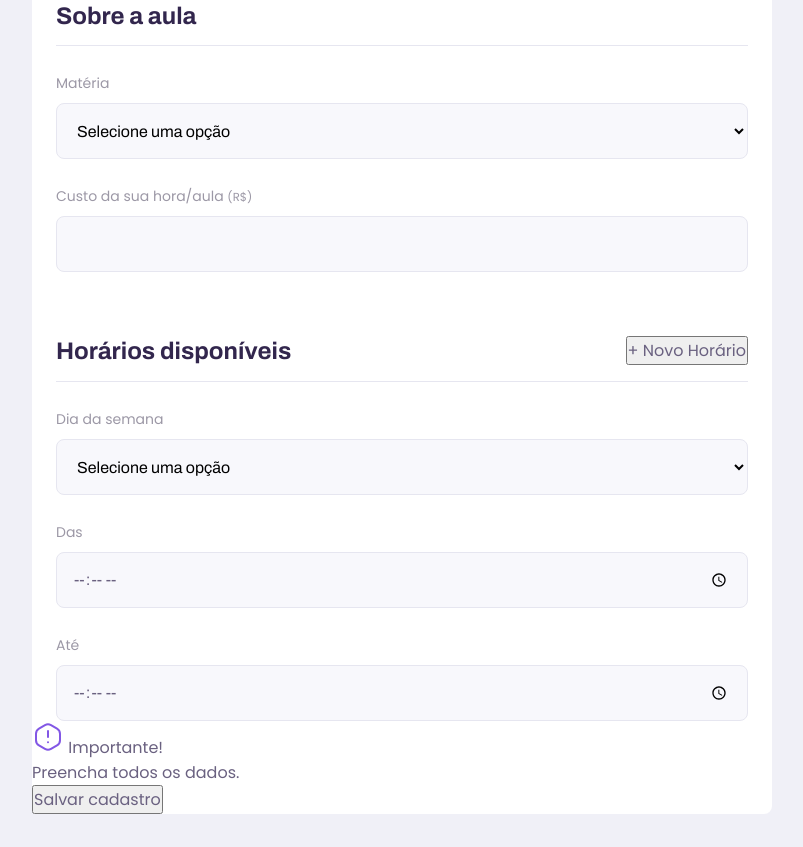
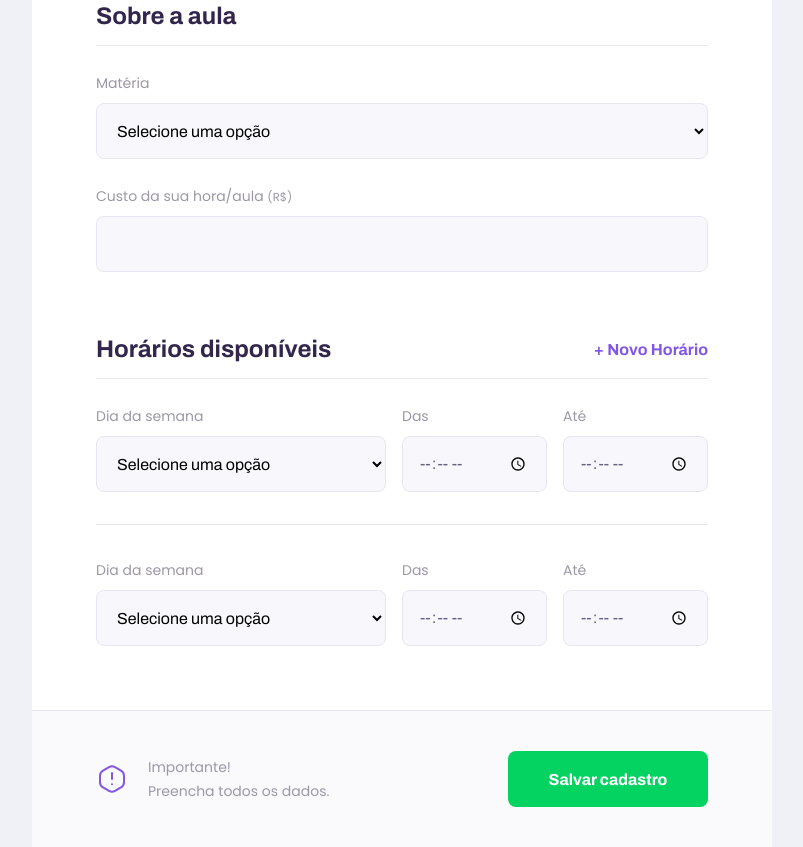
Before and after one commit to andreslawson/NLW, a plain HTML site: page give-classes.html in a window 1280 px wide. Shown: the part 1039-1886 px from the top of the page, without its empty margins (238-1041 px from the left). Before the commit the page ends 1853 px from the top, so only its background shows below. Drawn offline with Linux system fonts and the light colour scheme.

```diff
--- a/give-classes.html
+++ b/give-classes.html
@@ -82,11 +82,37 @@
           </div>
         </fieldset>
 
-        <fieldset>
+        <fieldset id="schedule-items">
           <legend>Horários disponíveis
             <button id="add-time">+ Novo Horário</button>
           </legend>
 
+          <div class="schedule-item">
+
+            <div class="select-block">
+              <label for="weekday"> Dia da semana</label>
+              <select name="weekday[]" required>
+                <option value="">Selecione uma opção</option>
+                <option value="0">Domingo</option>
+                <option value="1">Segunda-feira</option>
+                <option value="2">Terça-feira</option>
+                <option value="3">Quarta-feira</option>
+                <option value="4">Quinta-feira</option>
+                <option value="5">Sexta-feira</option>
+                <option value="6">Sábado</option>
+              </select>
+          </div>
+
+          <div class="input-block">
+            <label for="time_from">Das</label>
+            <input type="time" name="time_from[]" required>
+          </div>
+
+          <div class="input-block">
+            <label for="time_to">Até</label>
+            <input type="time" name="time_to[]" required>
+          </div>
+          </div>
           <div class="schedule-item">
 
             <div class="select-block">
--- a/styles/partials/page-give-classes.css
+++ b/styles/partials/page-give-classes.css
@@ -35,19 +35,123 @@
 	border-bottom: 1px solid var(--color-line-in-white);
 }
 
-#page-give-classes fieldset+fieldset {
+#page-give-classes fieldset legend button {
+	background: none;
+	border: 0;
+
+	color: var(--color-primary);
+
+	font: 700 1.6rem Archivo;
+
+	cursor: pointer;
+
+	transition: 0.2s;
+}
+
+#page-give-classes fieldset legend button:hover {
+	transform: translateY(-5px);
+	color: var(--color-primary-dark);
+}
+
+#page-give-classes fieldset + fieldset {
 	margin-top: 6.4rem;
 }
 
-#page-give-classes .input-block+.input-block,
-#page-give-classes .input-block+.textarea-block,
-#page-give-classes .select-block+.input-block{
+#page-give-classes .input-block + .input-block,
+#page-give-classes .input-block + .textarea-block,
+#page-give-classes .select-block + .input-block {
 	margin-top: 2.4rem;
 }
 
+#page-give-classes main footer {
+	padding: 4rem 2.4rem;
+
+	background: var(--color-box-footer);
+	border-top: 1px solid var(--color-line-in-white);
+	margin-top: 6.4rem;
+}
+
+#page-give-classes main footer p {
+	display: flex;
+	align-items: center;
+	justify-content: center;
+
+	font-size: 1.4rem;
+	line-height: 2.4rem;
+
+	color: var(--color-text-complement);
+}
+
+#page-give-classes main footer p img {
+	margin-right: 2rem;
+}
+
+#page-give-classes main footer button {
+	width: 100%;
+	height: 5.6rem;
+	background: var(--color-secondary);
+	color: var(--color-button-text);
+	border: 0;
+	border-radius: .8rem;
+	cursor: pointer;
+	font: 700 1.6rem Archivo;
+
+	display: flex;
+	align-items: center;
+	justify-content: center;
+	text-decoration: none;
+
+	transition: 0.2s;
+	margin-top: 3.2rem;
+}
+
+#page-give-classes main footer button:hover {
+	background: var(--color-secondary-dark);
+}
+
+.schedule-item + .schedule-item {
+	margin-top: 3.2rem;
+	padding-top: 3.2rem;
+
+	border-top: 1px solid var(--color-line-in-white);
+}
 
 @media (min-width: 700px) {
 	#page-give-classes #container {
 		max-width: 100vw;
 	}
+
+	#page-give-classes .page-header .header-content {
+		margin-bottom: 0;
+	}
+
+	#page-give-classes main fieldset {
+		padding: 0 64px;
+	}
+
+	.schedule-item {
+		display: grid;
+		grid-template-columns: 2fr 1fr 1fr;
+		column-gap: 1.6rem;
+	}
+
+	#page-give-classes #schedule-items .select-block + .input-block,
+	#page-give-classes #schedule-items .input-block + .input-block {
+		margin-top: 0;
+	}
+
+	#page-give-classes main footer {
+		padding: 40px 64px;
+
+		display: flex;
+		align-items: center;
+		justify-content: space-between;
+
+	}
+
+	#page-give-classes main footer button {
+		margin-top: 0;
+		width: 200px;
+
+	}
 }
```
